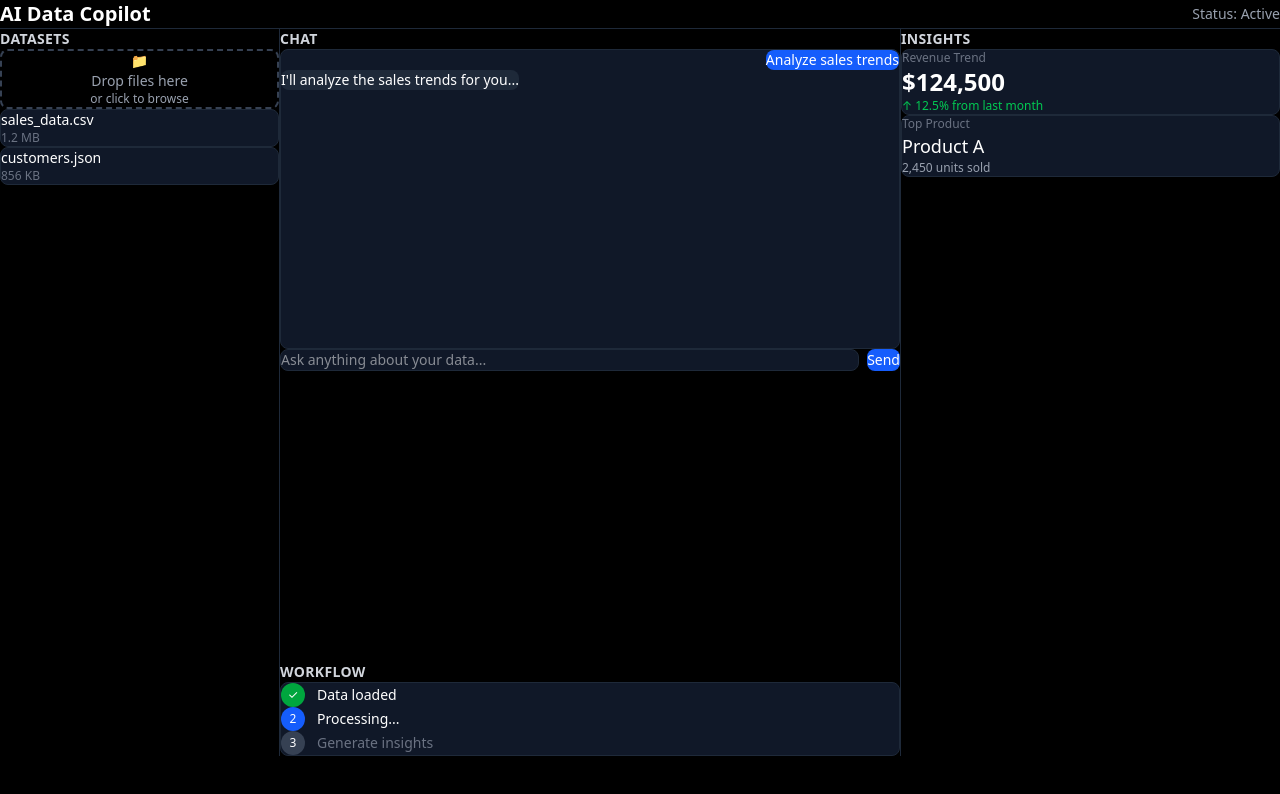
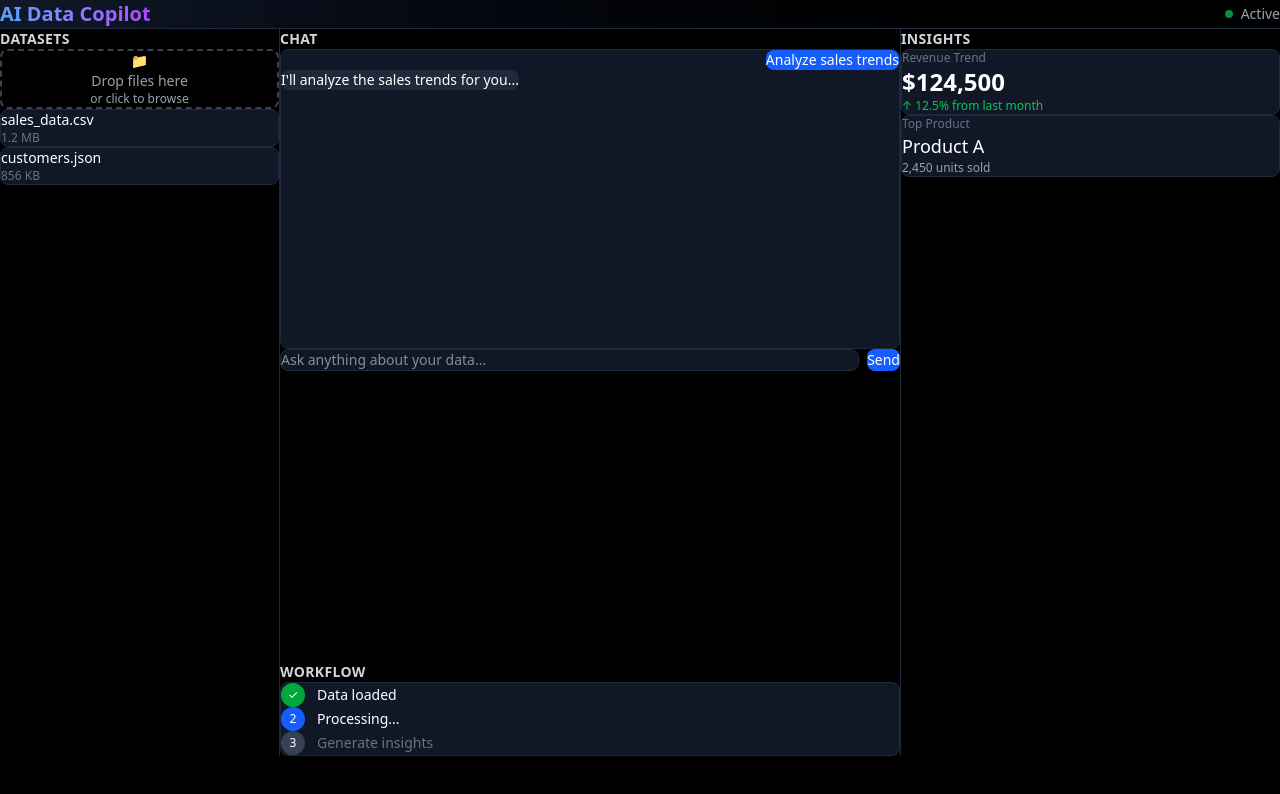
Before and after one commit to Prajwal0422/AI-Copilot-for-Data-Analysis, a Next.js app in the folder frontend/: page / in a window 1280 px wide. Shown: the top 794 px of the page. Built offline with nearby package versions, Linux system fonts and the light colour scheme.

Commit message:
style: add gradient navbar and status indicator

```diff
--- a/frontend/app/page.tsx
+++ b/frontend/app/page.tsx
@@ -2,11 +2,16 @@ export default function Home() {
   return (
     <div className="min-h-screen bg-black text-white">
       {/* Top Navbar */}
-      <nav className="border-b border-gray-800 px-6 py-4">
+      <nav className="border-b border-gray-800 px-6 py-4 bg-gradient-to-r from-gray-900 to-black">
         <div className="flex items-center justify-between">
-          <h1 className="text-xl font-semibold">AI Data Copilot</h1>
+          <h1 className="text-xl font-semibold bg-gradient-to-r from-blue-400 to-purple-500 bg-clip-text text-transparent">
+            AI Data Copilot
+          </h1>
           <div className="flex items-center gap-4">
-            <span className="text-sm text-gray-400">Status: Active</span>
+            <div className="flex items-center gap-2">
+              <div className="w-2 h-2 bg-green-500 rounded-full animate-pulse"></div>
+              <span className="text-sm text-gray-400">Active</span>
+            </div>
           </div>
         </div>
       </nav>
```
